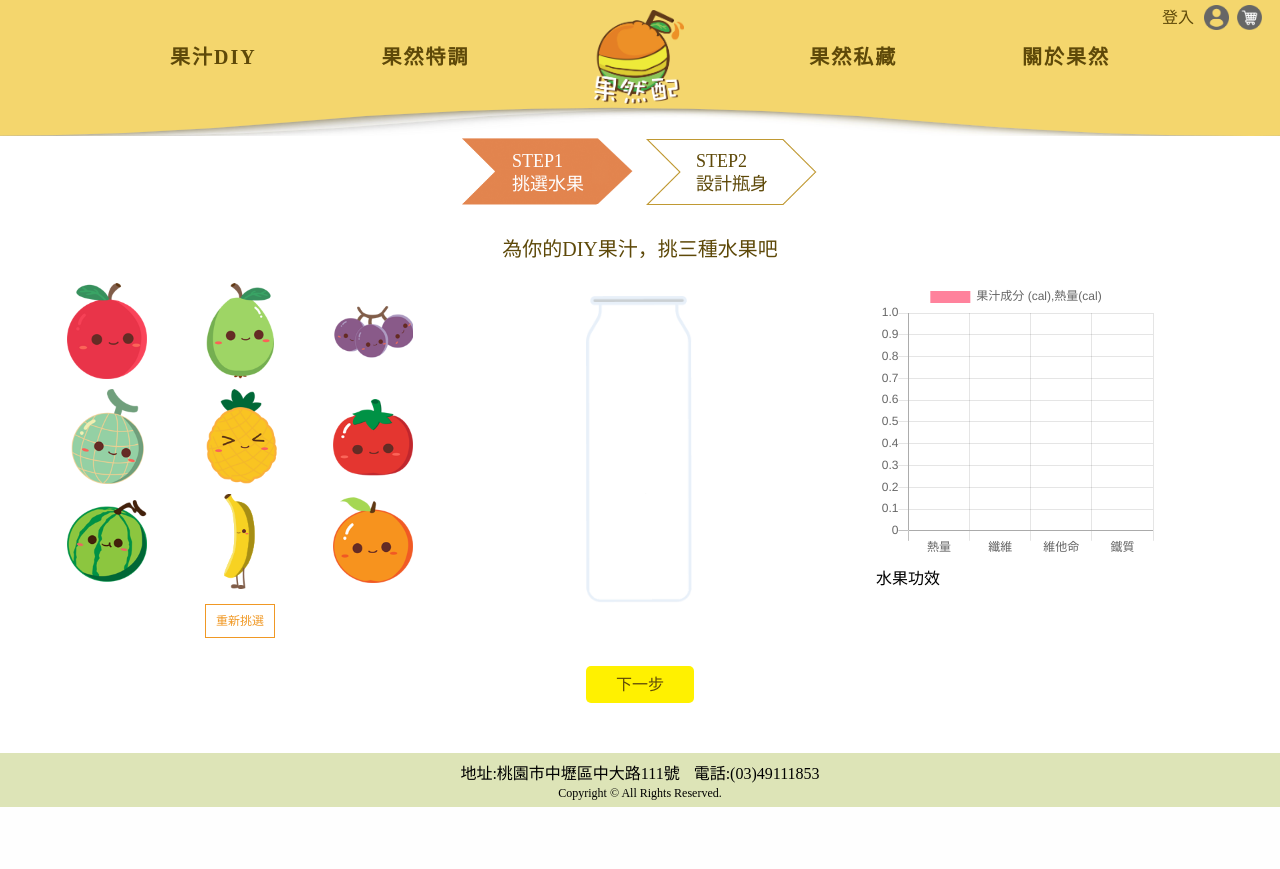
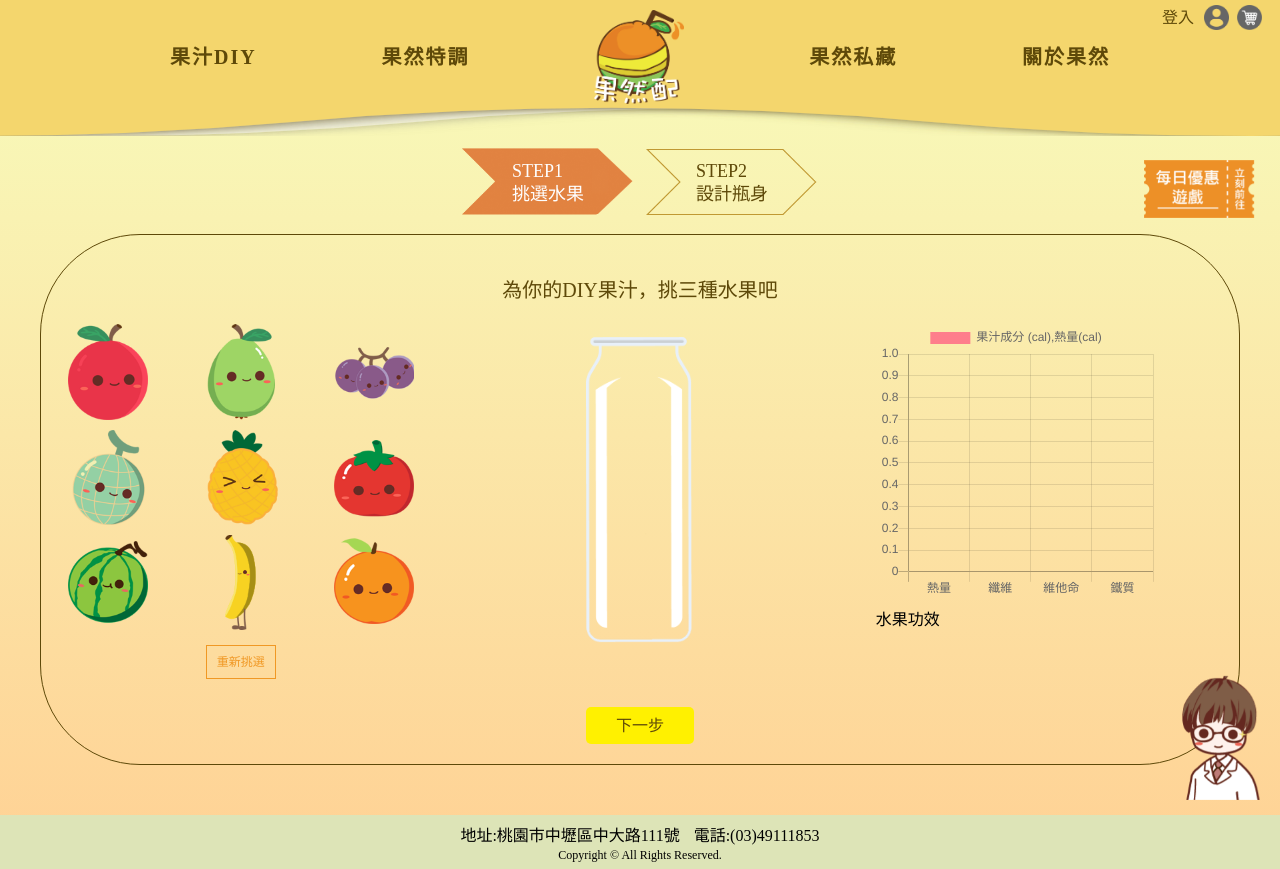
Before and after one commit to cherylHsueh/G4, a PHP site: page /diy.html in a window 1280 px wide. Before the commit the page ends 807 px from the top, so only its background shows below. Run offline with PHP 8.4, Linux system fonts and the light colour scheme; style sheets or scripts are compiled from the project's sources; some libraries are stand-ins or nearby versions.

Commit message:
"1st commit : add 3 files blog modify images diy modify word"

```diff
--- a/diy.html
+++ b/diy.html
@@ -8,14 +8,15 @@
 	<meta name="viewport" content="width=device-width, initial-scale=1.0, user-scalable=0,shrink-to-fit=no">
 	<!-- <link rel="stylesheet" type="text/css" href="css/fullpage.css" /> -->
 	<link rel="stylesheet" href="css/diy.css">
-	<!-- 以下行是可选的。 只有在使用选项css3:false，并且您希望使用其他缓动效果，而非“linear”、“swing”或“easeInOutCubic”时才有必要。 -->
-	<!-- <script src="https://cdnjs.cloudflare.com/ajax/libs/fullPage.js/2.9.5/vendors/easings.min.js"></script> -->
-	<!-- 以下行仅在使用选项scrollOverflow:true的情况下是必需的 -->
-	<!-- <script src="https://cdnjs.cloudflare.com/ajax/libs/fullPage.js/2.9.5/vendors/scrolloverflow.min.js"></script> -->
-	<!-- <script type="text/javascript" src="js/fullpage.js"></script> -->
+	<link rel="stylesheet" href="css/slick.css">
+	<link rel="stylesheet" href="css/slick-theme.css">
+
 	<script src="https://ajax.googleapis.com/ajax/libs/jquery/3.3.1/jquery.min.js"></script>
 	<script src="https://code.jquery.com/ui/1.12.0/jquery-ui.min.js"></script>
 	<script src="https://cdnjs.cloudflare.com/ajax/libs/Chart.js/2.6.0/Chart.js"></script>
+	<script type="text/javascript" src="//code.jquery.com/jquery-1.11.0.min.js"></script>
+	<script type="text/javascript" src="//code.jquery.com/jquery-migrate-1.2.1.min.js"></script>
+	<script type="text/javascript" src="js/slick.min.js"></script>
 
 
 </head>
@@ -63,13 +64,13 @@
 				<div class="mem_pic"><a href="cart.html"><img src="images/cart.png" alt="購物車"></a></div>
 			</div>
 		</nav>
-		<!-- <div class="coupon"><img src="images/coupon.png" alt="優惠小遊戲"></div>
-	<div class="robot"><img src="images/robot.png" alt="果然配客服機器人"></div> -->
+		<div class="coupon"><img src="images/coupon.png" alt="優惠小遊戲"></div>
+		<div class="robot"><img src="images/robot.png" alt="果然配客服機器人"></div>
 	</header>
 	<!-- DIY挑選水果 -->
-		<div class="space"></div>
+	<div class="navSpace"></div>
 	<section class="section active diy_pickFruit">
-			<div class="space"></div>
+		<!-- <div class="space"></div> -->
 		<div class="wrapper diy_pickFruit_wrapper">
 			<div class="diy_pickFruit_stepBlock clearfix">
 				<div class="diy_pickFruit_stepFirstBox">
@@ -88,7 +89,7 @@
 					</div>
 				</div>
 			</div>
-
+			<div class="diy_pickFruit_titleAllWrapper">
 				<div class="diy_pickFruit_title">
 					<h4>為你的DIY果汁，挑三種水果吧</h4>
 				</div>
@@ -100,19 +101,23 @@
 							<div class="diy_pickFruit_leftPic clearfix">
 								<div id="apple" class="diy_pickFruit_leftItem diy_pickFruit_leftItem1 cl-md-4">
 									<span class="fruitnamef1">我是蘋果</span>
+									<!-- <div class="fruitnameBox"></div> -->
 									<img id="f1" class="fruiticon" src="images/apple.png" alt="蘋果">
 								</div>
 
 								<div id="guava" class="diy_pickFruit_leftItem diy_pickFruit_leftItem2 cl-md-4">
 									<span class="fruitnamef2">我是芭樂</span>
+									<!-- <div class="fruitnameBox"></div> -->
 									<img id="f2" class="fruiticon" src="images/guava.png" alt="芭樂">
 								</div>
 								<div id="grape" class="diy_pickFruit_leftItem diy_pickFruit_leftItem3 cl-md-4">
 									<span class="fruitnamef3">我是葡萄</span>
+									<!-- <div class="fruitnameBox"></div> -->
 									<img id="f3" class="fruiticon" src="images/grape.png" alt="葡萄">
 								</div>
 								<div id="cantaloupe" class="diy_pickFruit_leftItem diy_pickFruit_leftItem4 cl-md-4">
-									<span class="fruitnamef4">我是哈密瓜</span>
+									<span class="fruitnamef4">我是甜瓜</span>
+									<!-- <div class="fruitnameBox"></div> -->
 									<img id="f4" class="fruiticon" src="images/cantaloupe.png" alt="哈密瓜">
 								</div>
 								<div id="pineapple" class="diy_pickFruit_leftItem diy_pickFruit_leftItem5 cl-md-4">
@@ -136,6 +141,28 @@
 									<img id="f9" class="fruiticon" src="images/orange.png" alt="柳丁">
 								</div>
 							</div>
+
+
+							<!-- <script>
+
+								$(document).ready(function () {
+									if ($(window).width() <= 768) {
+										carousel();
+									}
+
+									if ($(window).width() <= 768) {
+										carousel();
+									}
+								});
+
+								function carousel(){
+									$('.diy_pickFruit_leftPic').slick({
+									infinite: true,
+									slidesToShow: 3,
+									slidesToScroll: 3
+								});
+								};
+							</script> -->
 
 						</div>
 						<div class="diy_pickFruit_leftArrow">
@@ -190,6 +217,11 @@
 				</div>
 
 			</div>
+
+		</div>
+
+
+	</section>
 	<footer>
 		<div class="footer_wrapper">
 			<div class="footer_block clearfix">
@@ -203,7 +235,6 @@
 			</div>
 		</div>
 	</footer>
-		</section>
 
 	<script type="text/javascript" src="js/diy.js"></script>
 
--- a/sass/diy.scss
+++ b/sass/diy.scss
@@ -6,8 +6,15 @@
 * {
   // outline: 1px solid red;
 }
+
+body{
+  background: #f7fdbc;  /* fallback for old browsers */
+  background: -webkit-linear-gradient(to top, #ffd194, #f7fdbc);  /* Chrome 10-25, Safari 5.1-6 */
+  background: linear-gradient(to top, #ffd194, #f7fdbc); /* W3C, IE 10+/ Edge, Firefox 16+, Chrome 26+, Opera 12+, Safari 7+ */
+
+}
 footer{
-  position: static;
+  position: relative;
   padding-top: 50px;
 
 }
@@ -18,9 +25,9 @@ footer{
 
 
 //把nav擋到的高度往下挪
-// .navSpace {
-//   margin-top: 130px;
-// }
+.navSpace {
+  margin-top: 140px;
+}
 
 //每屏高度
 // .diy_picFruit_wrapper {
@@ -31,19 +38,17 @@ footer{
 //挑選水果
 .diy_pickFruit {
   position: relative;
-
-  .space {
-    height: 130px;
-  }
+  width: 100%;
+  // height: 100vh;
 }
 
-.diy_pickBottle {
-  position: relative;
-  width: 100%;
-  height: calc(100vh - 150px);
-  // overflow: hidden;
-  background-color: rgb(0, 255, 170);
-}
+// .diy_pickBottle {
+//   position: relative;
+//   width: 100%;
+//   height: calc(100vh - 150px);
+//   // overflow: hidden;
+//   background-color: rgb(0, 255, 170);
+// }
 
 .diy_pickFruit_rightItem {
   display: none;
@@ -149,12 +154,20 @@ footer{
       width: 400%;
 
       .diy_pickFruit_leftItem {
+        width: 100px;
         display: inline-block;
-        // img {
-        //   width: 40%;
-        //   cursor: pointer;
-        //   // margin: 0 20%;
-        // }
+        .fruitnameBox{
+          // display: none;
+          position: absolute;
+          bottom: -20px;
+          left: -25px;
+          // z-index: -1;
+          width: 75px;
+          height: 30px;
+          border-radius: 10px;
+          background-color:rgb(227, 253, 112);
+
+        }
       }
     }
   }
@@ -211,21 +224,9 @@ footer{
     .fruitnamef#{$i} {
       display: none;
       position: absolute;
-      left: 0%;
-      bottom: -40%;
-
-      &::after {
-        content: '';
-        position: absolute;
-        top: -10px;
-        left: -8px;
-        z-index: -1;
-        display: block;
-        width: 120%;
-        height: 30px;
-        border-radius: 10%;
-        background-color:orange;
-      }
+      left: -20px;
+      bottom: -15px;
+      z-index: 1;
     }
   }
 
@@ -444,6 +445,13 @@ footer{
 
   //水果區
 
+  .diy_pickFruit_titleAllWrapper{
+    margin-top:10px;
+    padding: 20px 0;
+    border: 1px solid $mainfontcolor;
+    border-radius: 100px;
+    // background-color: rgb(231, 235, 202);
+  }
 
   .diy_pickFruit_leftBlock {
     margin: 2% 0;
@@ -453,6 +461,18 @@ footer{
 
       .diy_pickFruit_leftItem {
         text-align: center;
+
+        .fruitnameBox{
+          // display: none;
+          position: absolute;
+          top: -10px;
+          left: -15px;
+          // z-index: -1;
+          width: 75px;
+          height: 30px;
+          border-radius: 10px;
+          background-color:rgb(227, 253, 112);
+        }
       }
     }
   }
@@ -507,21 +527,11 @@ footer{
     .fruitnamef#{$i} {
       display: none;
       position: absolute;
-      left: 0%;
-      top: -10px;
+      left: -10px;
+      top: -5px;
+      z-index: 1;
 
-      &::before {
-        content: '';
-        position: absolute;
-        top: -8px;
-        left: -10px;
-        z-index: -1;
-        display: block;
-        width: 120%;
-        height: 30px;
-        border-radius: 10%;
-        background-color:orange;
-      }
+
     }
   }
 
@@ -655,15 +665,15 @@ footer{
     // display: none;
   }
 
-  .diy_pickFruit_wrapper {
-    // position: absolute;
-    // top: 25%;
-    // bottom: 50%;
-    // margin: 0 auto;
-    // left: 50%;
-    // margin-left: -600px;
-    // margin-top: -15%;
-  }
+  // .diy_pickFruit {
+  //   position: absolute;
+  //   top: 50%;
+  //   bottom: 50%;
+  //   margin: 0 auto;
+  //   left: 50%;
+  //   margin-left: -600px;
+  //   margin-top: -15%;
+  // }
 
   // 步驟
   // 挑選水果標題
```
Also changed, not shown: blog.html (+10 -5 lines). Lines whose indentation alone changed are shown as unchanged.
